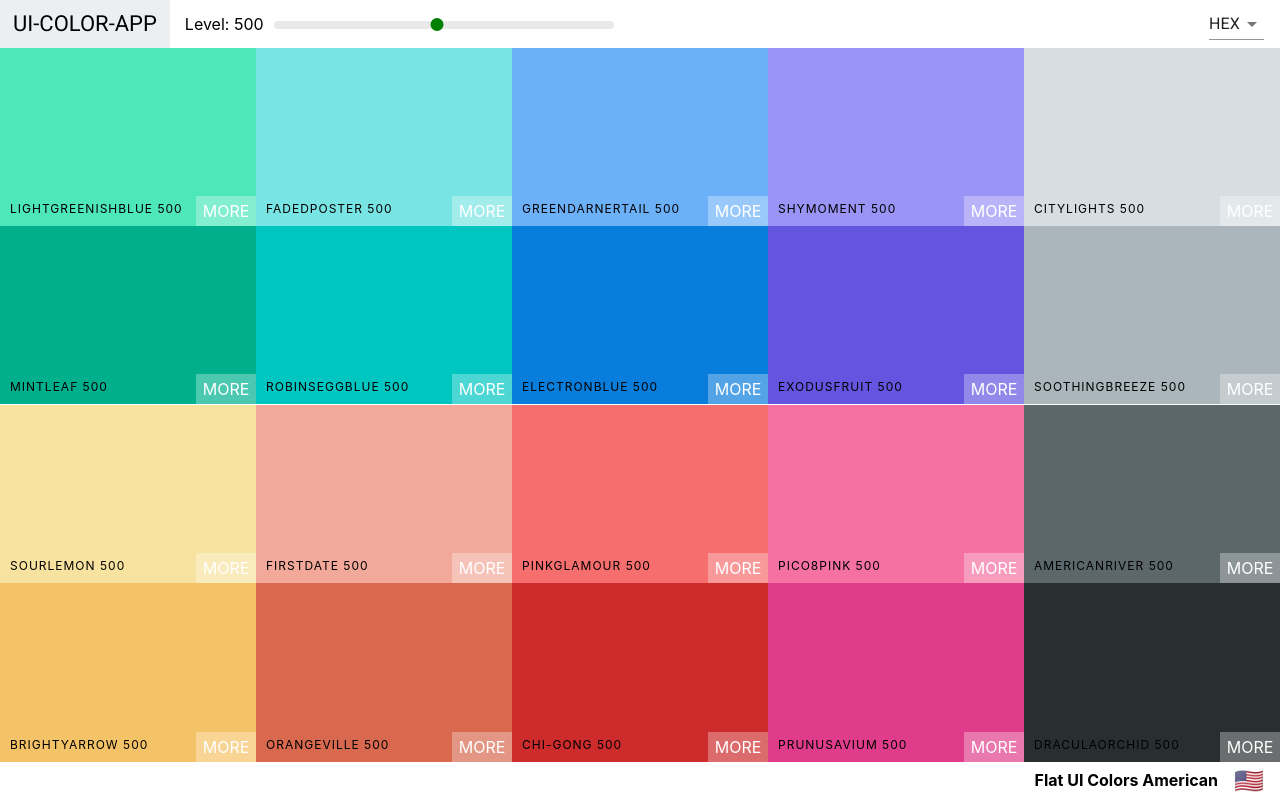
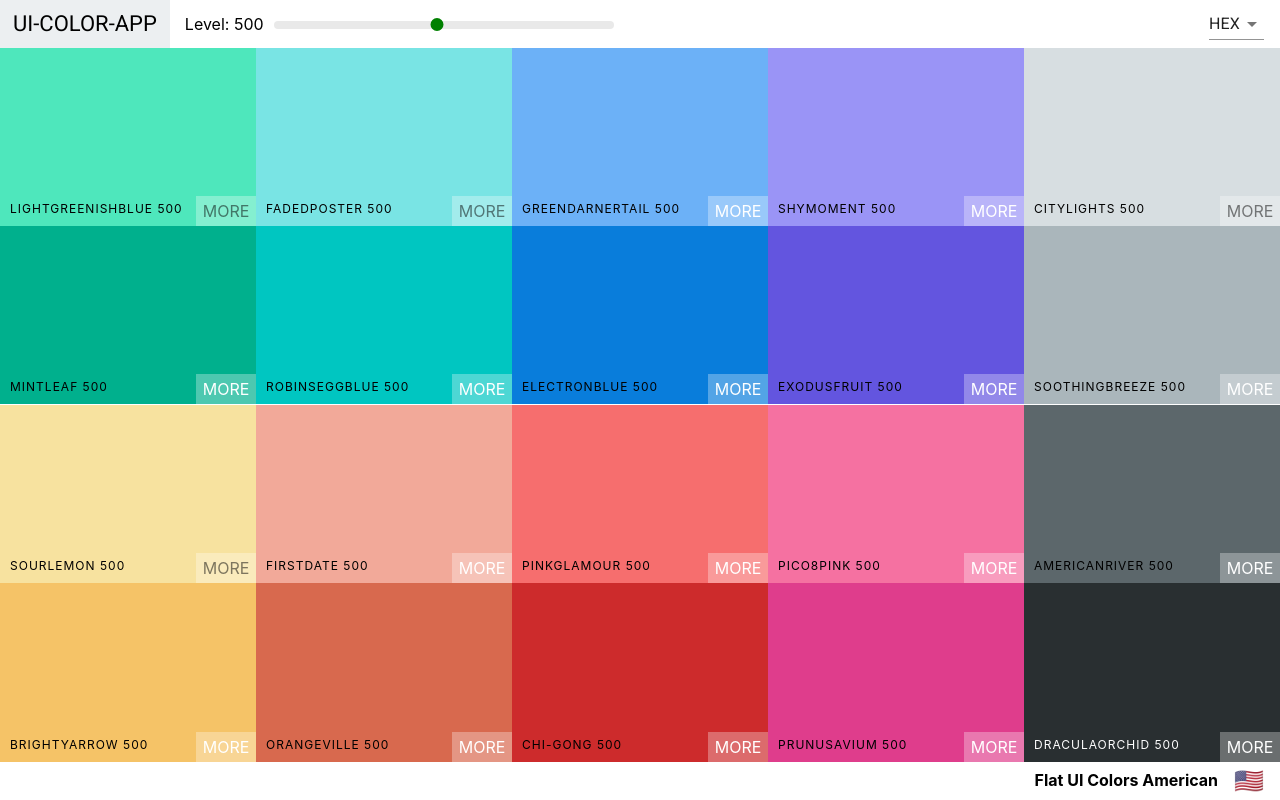
Before and after one commit to bineetNaidu/UI-Colors-App, a React (Create React App) app: page /palette/flat-ui-colors-american in a window 1280 px wide. Built offline with nearby package versions, Linux system fonts and the light colour scheme.

Commit message:
Dynamic Text Color w/ Luminosity

```diff
--- a/src/ColorBox.css
+++ b/src/ColorBox.css
@@ -48,6 +48,14 @@
   text-transform: uppercase;
   font-size: 12px;
 }
+
+.light-text {
+  color: white;
+}
+.ColorBox .dark-text {
+  color: rgba(0, 0, 0, 0.5);
+}
+
 .see-more {
   background: rgba(255, 255, 255, 0.3);
   position: absolute;
--- a/src/ColorBox.jsx
+++ b/src/ColorBox.jsx
@@ -1,6 +1,7 @@
 import React, { Component } from "react";
 import { CopyToClipboard } from "react-copy-to-clipboard";
 import { Link } from "react-router-dom";
+import chroma from "chroma-js";
 import "./ColorBox.css";
 
 export default class ColorBox extends Component {
@@ -22,6 +23,8 @@
   render() {
     const { background, name, paletteId, id, showLink } = this.props;
     const { copied } = this.state;
+    const isDarkColor = chroma(background).luminance() <= 0.08;
+    const isLightColor = chroma(background).luminance() >= 0.6;
     return (
       <CopyToClipboard text={background} onCopy={this.handleCopyState}>
         <div className="ColorBox" style={{ background }}>
@@ -31,20 +34,24 @@
           ></div>
           <div className={`copy-msg ${copied && "show"}`}>
             <h1>copied!</h1>
-            <p>{background}</p>
+            <p className={isLightColor && "dark-text"}>{background}</p>
           </div>
           <div className="copy-container">
             <div className="box-content">
-              <span>{name}</span>
+              <span className={isDarkColor && "light-text"}>{name}</span>
             </div>
-            <button className="copy-button">Copy</button>
+            <button className={`copy-button ${isLightColor && "dark-text"}`}>
+              Copy
+            </button>
           </div>
           {showLink && (
             <Link
               to={`/palette/${paletteId}/${id}`}
               onClick={(e) => e.stopPropagation()}
             >
-              <span className="see-more">MORE</span>
+              <span className={`see-more ${isLightColor && "dark-text"}`}>
+                MORE
+              </span>
             </Link>
           )}
         </div>
```
